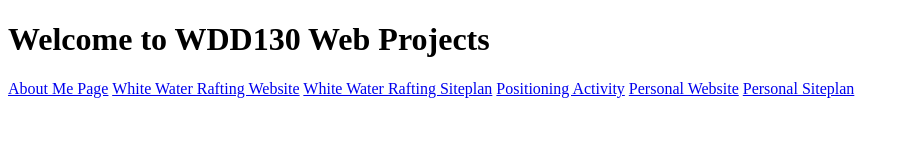
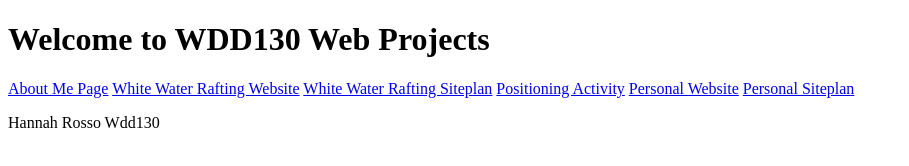
Before and after one commit to Hannahrosso2002/wdd130, a plain HTML site: page index.html in a window 1280 px wide. Shown: the whole page, without its empty margins (0-909 px from the left). Drawn offline with Linux system fonts and the light colour scheme.

Commit message:
Added Paragraph to WDD130

```diff
--- a/index.html
+++ b/index.html
@@ -16,6 +16,6 @@
   <a href="#">Personal Website</a>
   <a href="#">Personal Siteplan</a>
 </nav>
-
+    <p>Hannah Rosso Wdd130</p>
 </body>
 </html>
```
